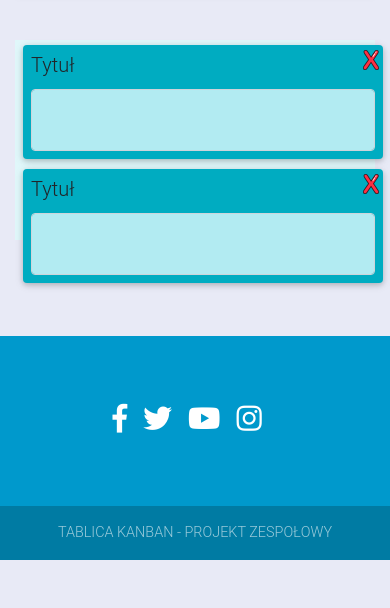
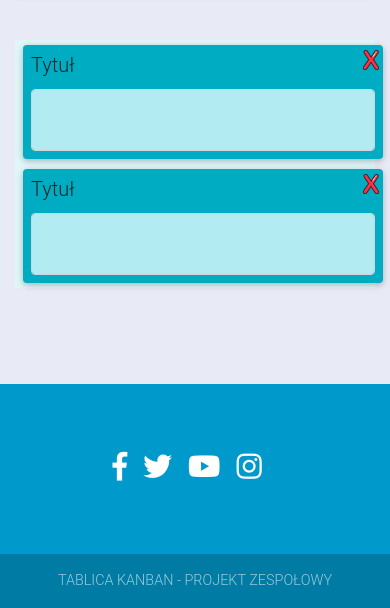
Before and after one commit to CezaryDobrenko/ajronn.github.io, a PHP site: page / in a window 390 px wide. Shown: the part 563-1171 px from the top of the page. Before the commit the page ends 1123 px from the top, so only its background shows below. Run offline with PHP 8.4, Linux system fonts and the light colour scheme; some libraries are stand-ins or nearby versions.

Commit message:
responsivity fix v3

```diff
--- a/mainstyle.css
+++ b/mainstyle.css
@@ -1,7 +1,7 @@
 .stickynotefield
 {
 	 width: 100%;
-	 height: 200px;
+	 height: auto;
 	 background-color: #cccccc;
 
 }
```
